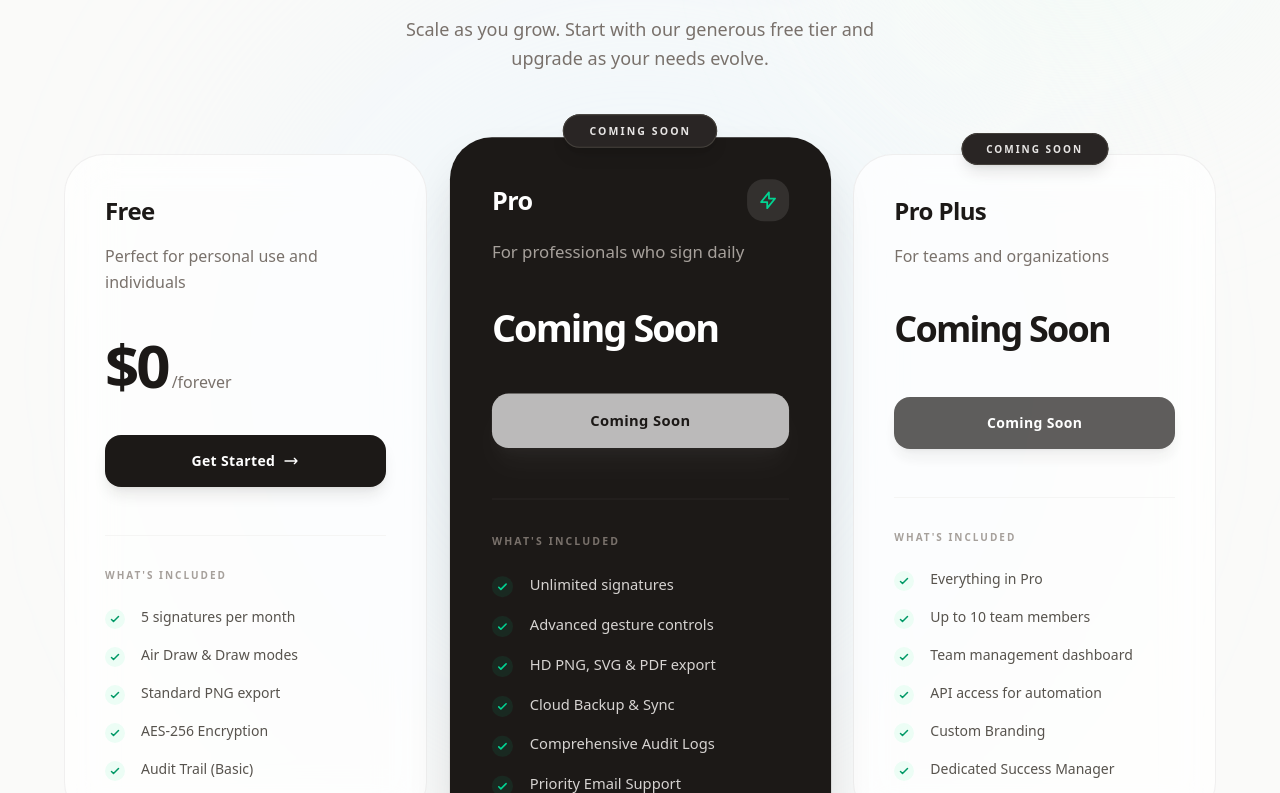
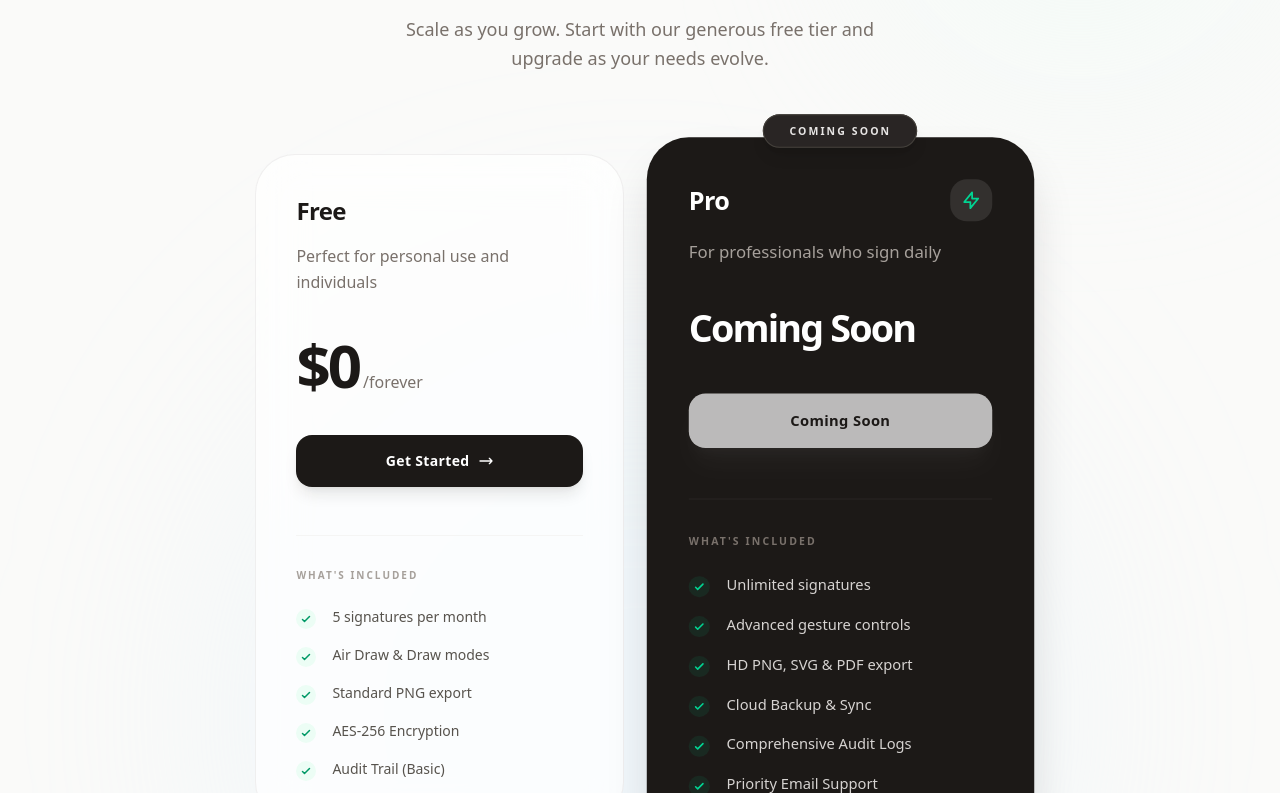
Before and after one commit to AkioDevenish/skysign, a Next.js app: page / in a window 1280 px wide. Shown: the part 1987-2780 px from the top of the page. Built offline with nearby package versions, Linux system fonts and the light colour scheme; no server answers.

Commit message:
Refactor pricing layout to use flexbox for better responsiveness

```diff
--- a/src/app/page.tsx
+++ b/src/app/page.tsx
@@ -504,19 +504,20 @@ export default function Home() {
             </div>
 
             {/* Pricing Cards */}
-            <div className="grid lg:grid-cols-3 gap-8 items-stretch">
+            {/* Pricing Cards */}
+            <div className="flex flex-col md:flex-row flex-wrap justify-center gap-8 items-stretch">
               {plans.map((plan, idx) => (
                 <div
                   key={plan.name}
-                  className={`relative group rounded-[2.5rem] p-8 lg:p-10 transition-all duration-500 flex flex-col h-full ${plan.highlighted
-                    ? 'bg-stone-900 text-white shadow-2xl shadow-stone-900/20 scale-[1.05] z-20'
+                  className={`relative group rounded-[2.5rem] p-8 lg:p-10 transition-all duration-500 flex flex-col w-full md:max-w-[48%] xl:max-w-[32%] ${plan.highlighted
+                    ? 'bg-stone-900 text-white shadow-2xl shadow-stone-900/20 scale-[1.02] lg:scale-[1.05] z-20'
                     : 'bg-white/70 backdrop-blur-xl border border-stone-200/60 hover:border-stone-400 hover:shadow-xl hover:shadow-stone-200/50 z-10'
                     }`}
                 >
                   {/* Popular Badge */}
                   {plan.highlighted && !plan.comingSoon && (
                     <div className="absolute -top-5 left-1/2 -translate-x-1/2 z-30">
-                      <span className="px-6 py-2 bg-gradient-to-r from-emerald-400 via-teal-400 to-sky-400 text-white text-[10px] tracking-[0.2em] font-bold rounded-full shadow-lg shadow-emerald-500/20 uppercase">
+                      <span className="px-6 py-2 bg-gradient-to-r from-emerald-400 via-teal-400 to-sky-400 text-white text-[10px] tracking-[0.2em] font-bold rounded-full shadow-lg shadow-emerald-500/20 uppercase whitespace-nowrap">
                         Most Popular
                       </span>
                     </div>
@@ -525,7 +526,7 @@ export default function Home() {
                   {/* Coming Soon Badge */}
                   {plan.comingSoon && (
                     <div className="absolute -top-5 left-1/2 -translate-x-1/2 z-30">
-                      <span className="px-6 py-2 bg-stone-800 text-stone-200 text-[10px] tracking-[0.2em] font-bold rounded-full shadow-lg border border-stone-700 uppercase">
+                      <span className="px-6 py-2 bg-stone-800 text-stone-200 text-[10px] tracking-[0.2em] font-bold rounded-full shadow-lg border border-stone-700 uppercase whitespace-nowrap">
                         Coming Soon
                       </span>
                     </div>
@@ -553,7 +554,7 @@ export default function Home() {
                   {/* Price */}
                   <div className="mb-10">
                     <div className="flex items-baseline gap-1">
-                      <span className={`${plan.comingSoon ? 'text-4xl' : 'text-6xl'} font-bold tracking-tighter ${plan.highlighted ? 'text-white' : 'text-stone-900'}`}>
+                      <span className={`${plan.comingSoon ? 'text-4xl' : 'text-5xl lg:text-6xl'} font-bold tracking-tighter ${plan.highlighted ? 'text-white' : 'text-stone-900'}`}>
                         {plan.price}
                       </span>
                       {!plan.comingSoon && (
```
